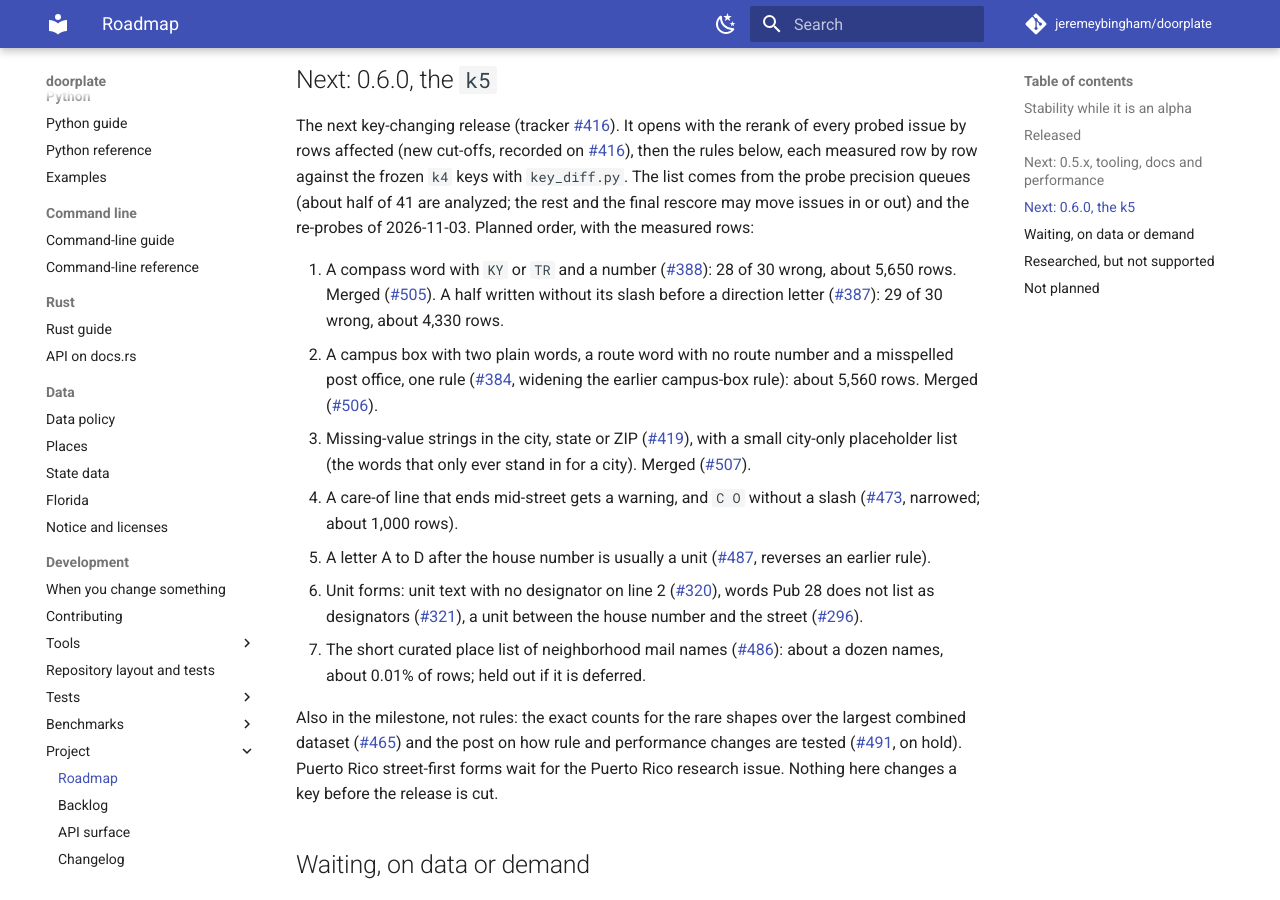
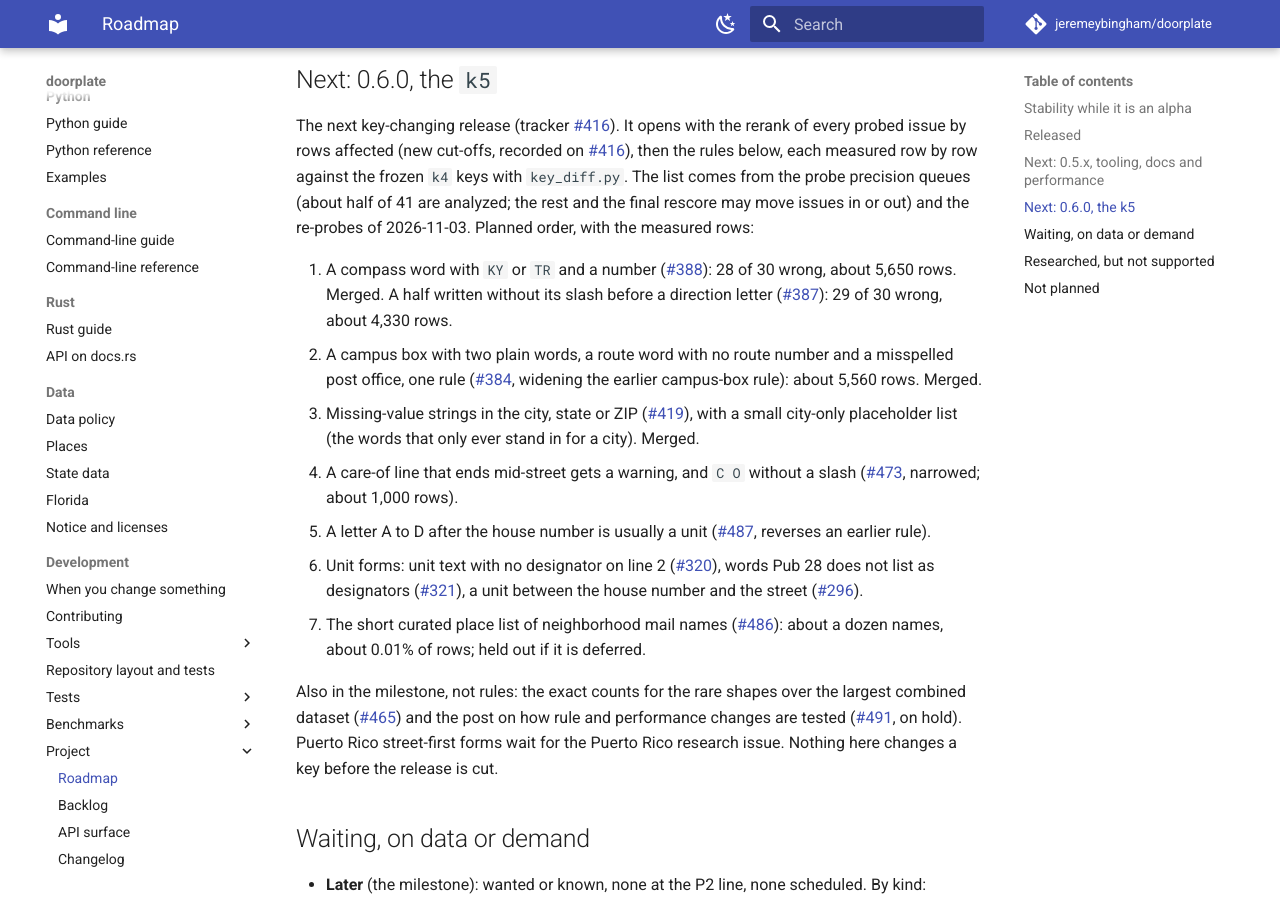
Before and after one commit to jeremeybingham/doorplate, an MkDocs documentation site: the page built from docs/roadmap.md, in a window 1280 px wide and 900 px high, scrolled down 2440 px. Built offline with MkDocs 1.6.1 and Material for MkDocs 9.7.7, drawn with Linux system fonts in a browser that asks for light colours; comment, search, counter and statistics services are not loaded.

Commit message:
Roadmap: say merged without PR numbers (issue_states reads them as issues)
Co-Authored-By: Claude Sonnet 5.5 <noreply@anthropic.com>

```diff
--- a/docs/roadmap.md
+++ b/docs/roadmap.md
@@ -72,10 +72,10 @@ The next key-changing release (tracker #416). It opens with the rerank of every
 rules below, each measured row by row against the frozen `k4` keys with `key_diff.py`. The list comes from the probe precision queues (about half
 of 41 are analyzed; the rest and the final rescore may move issues in or out) and the re-probes of 2026-11-03. Planned order, with the measured rows:
 
-1. A compass word with `KY` or `TR` and a number (#388): 28 of 30 wrong, about 5,650 rows. Merged (#505).
+1. A compass word with `KY` or `TR` and a number (#388): 28 of 30 wrong, about 5,650 rows. Merged.
    A half written without its slash before a direction letter (#387): 29 of 30 wrong, about 4,330 rows.
-2. A campus box with two plain words, a route word with no route number and a misspelled post office, one rule (#384, widening the earlier campus-box rule): about 5,560 rows. Merged (#506).
-3. Missing-value strings in the city, state or ZIP (#419), with a small city-only placeholder list (the words that only ever stand in for a city). Merged (#507).
+2. A campus box with two plain words, a route word with no route number and a misspelled post office, one rule (#384, widening the earlier campus-box rule): about 5,560 rows. Merged.
+3. Missing-value strings in the city, state or ZIP (#419), with a small city-only placeholder list (the words that only ever stand in for a city). Merged.
 4. A care-of line that ends mid-street gets a warning, and `C O` without a slash (#473, narrowed; about 1,000 rows).
 5. A letter A to D after the house number is usually a unit (#487, reverses an earlier rule).
 6. Unit forms: unit text with no designator on line 2 (#320), words Pub 28 does not list as designators (#321), a unit between the house number and the street (#296).
```
